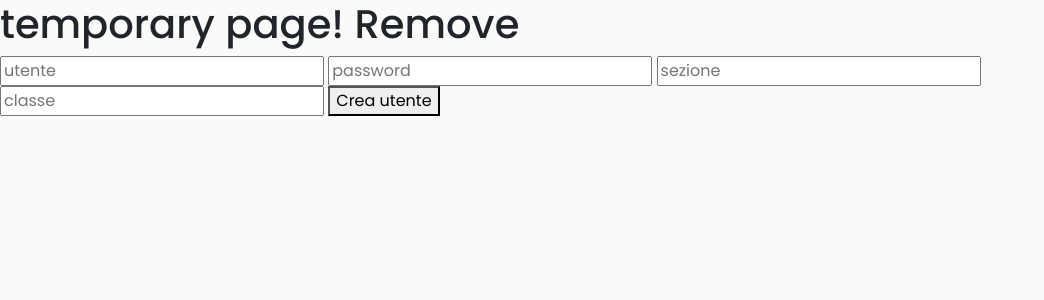
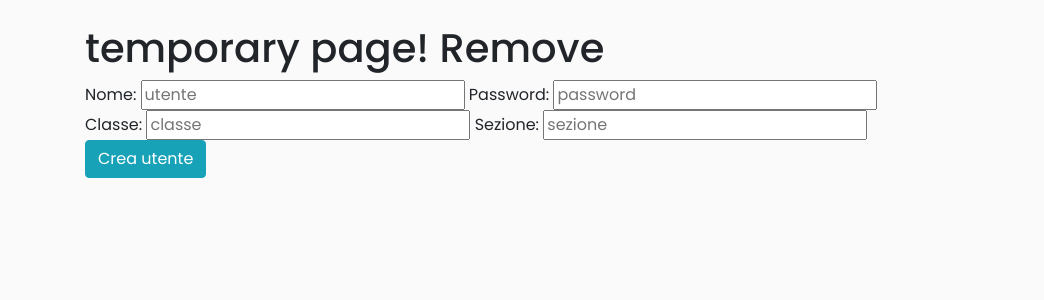
Before and after one commit to arcobiSwifty/SettimanaFlessibile_new, a Django app: page /newuser/ in a window 1280 px wide. Shown: the top 300 px of the page, without its empty margins (0-1044 px from the left). Run offline with Django 3.2, Linux system fonts and the light colour scheme; a user stored in the database is signed in; some libraries are stand-ins or nearby versions.

Commit message:
graphical changes

```diff
--- a/SettimanaFlessibile/settings.py
+++ b/SettimanaFlessibile/settings.py
@@ -25,7 +25,7 @@ SECRET_KEY = '72#=ro)+rr5^j^un^+$to#i*jl4li5dw%k5^p&4a#x12)%53^o'
 # SECURITY WARNING: don't run with debug turned on in production!
 DEBUG = True
 
-ALLOWED_HOSTS = []
+ALLOWED_HOSTS = ['127.0.0.1']
 
 
 # Application definition
@@ -104,7 +104,7 @@ AUTH_PASSWORD_VALIDATORS = [
 # Internationalization
 # https://docs.djangoproject.com/en/1.11/topics/i18n/
 
-LANGUAGE_CODE = 'en-us'
+LANGUAGE_CODE = 'it'
 
 TIME_ZONE = 'Europe/Berlin'
 
--- a/app/templates/registration/create_user.html
+++ b/app/templates/registration/create_user.html
@@ -1,4 +1,3 @@
-
 {% load static %}
 {% load staticfiles %}
 
@@ -7,30 +6,32 @@
     <link rel="stylesheet" href="https://stackpath.bootstrapcdn.com/bootstrap/4.1.0/css/bootstrap.min.css" integrity="sha384-9gVQ4dYFwwWSjIDZnLEWnxCjeSWFphJiwGPXr1jddIhOegiu1FwO5qRGvFXOdJZ4" crossorigin="anonymous">
     <link rel="stylesheet" href="{% static 'css/style.css' %}">
     <link rel="stylesheet" href="{% static 'css/sidebar.css' %}">
-
     <script defer src="https://use.fontawesome.com/releases/v5.0.13/js/solid.js" integrity="sha384-tzzSw1/Vo+0N5UhStP3bvwWPq+uvzCMfrN1fEFe+xBmv1C/AtVX5K0uZtmcHitFZ" crossorigin="anonymous"></script>
     <script defer src="https://use.fontawesome.com/releases/v5.0.13/js/fontawesome.js" integrity="sha384-6OIrr52G08NpOFSZdxxz1xdNSndlD4vdcf/q2myIUVO0VsqaGHJsB0RaBE01VTOY" crossorigin="anonymous"></script>
   </head>
   <body>
     <script src="https://ajax.googleapis.com/ajax/libs/jquery/3.3.1/jquery.min.js"></script>
 
+    <div class="container"><br>
       <h1> temporary page! Remove</h1>
-<input type="text" id="username" placeholder="utente">
-<input type="password" id="password" placeholder="password">
-<input type="text" id="sezione" placeholder="sezione">
-<input type="text" id="classe" placeholder="classe">
-<button id="crea" onclick="submit()">Crea utente</button>
+      Nome: <input type="text" id="username" placeholder="utente">
+      Password: <input type="password" id="password" placeholder="password"><br>
+      Classe: <input type="text" id="classe" placeholder="classe">
+      Sezione: <input type="text" id="sezione" placeholder="sezione"><br>
+      <button id="crea" onclick="submit()" class="btn btn-info">Crea utente</button>
+    </div>
 
     <script>
-
 
       function getCookie(name) {var cookieValue = null;if (document.cookie && document.cookie != '') {var cookies = document.cookie.split(';');
         for (var i = 0; i < cookies.length; i++) {var cookie = jQuery.trim(cookies[i]);if (cookie.substring(0, name.length + 1) == (name + '=')) {
           cookieValue =   decodeURIComponent(cookie.substring(name.length + 1));break;}}}return cookieValue;}
+
+
       var csrftoken = getCookie('csrftoken');function csrfSafeMethod(method) {return (/^(GET|HEAD|OPTIONS|TRACE)$/.test(method));}
 
+      function submit() {
 
-function submit() {
         var username = $('#username').val();
         var password = $('#password').val();
         var sezione = $('#sezione').val();
@@ -61,7 +62,6 @@ $.ajax({
             }
           }
         });
-
       }
 </script>
 </body>
```
Lines whose indentation alone changed are shown as unchanged.
